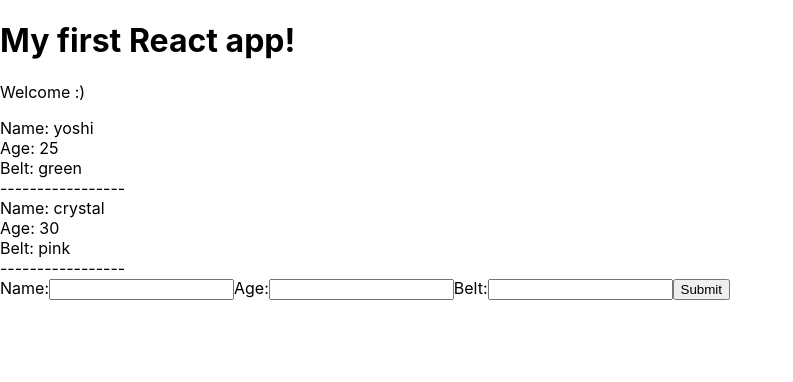
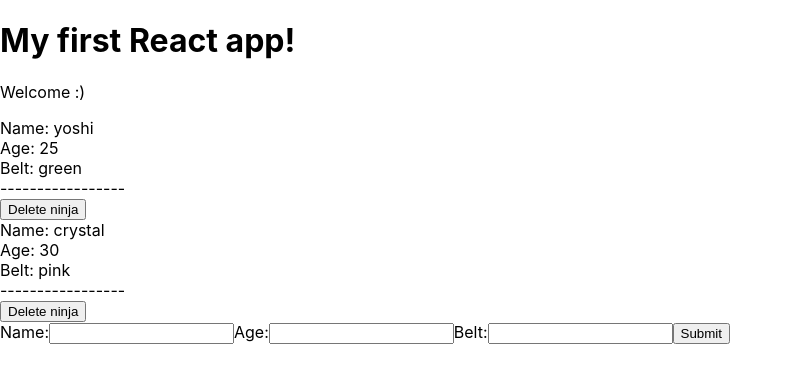
Before and after one commit to MarcinPietkiewicz/myapp, a React (Create React App) app: page / in a window 1280 px wide. Shown: the top 382 px of the page, without its empty margins (0-793 px from the left). Built offline with nearby package versions, Linux system fonts and the light colour scheme.

Commit message:
Added delete button

```diff
--- a/src/AddNinja.js
+++ b/src/AddNinja.js
@@ -9,7 +9,7 @@ class AddNinja extends Component {
 
     handleChange = (e) => {
         this.setState({
-            [e.target.id]: e.target.value
+            [e.target.id]: e.target.value,
         })
     }
 
--- a/src/App.js
+++ b/src/App.js
@@ -11,18 +11,27 @@ class App extends Component {
     ]
   }
 
-  addNinja = (newNinja) => {
-    console.log(newNinja)
-
+  addNinja = (ninja) => {
+    ninja.id = Math.random();
+    let ninjas = [...this.state.ninjas, ninja];
+    this.setState({ ninjas: ninjas })
+    console.log(ninja)
   }
 
+  deleteNinja = (id) => {
+    console.log(id)
+    let ninjas = this.state.ninjas.filter(ninja => {
+      return ninja.id !== id
+    })
+    this.setState({ ninjas: ninjas })
+  }
 
   render() {
     return (
       <div className="App" >
         <h1> My first React app!</h1>
         <p>Welcome :)</p>
-        <Ninjas ninjas={this.state.ninjas} />
+        <Ninjas deleteNinja={this.deleteNinja} ninjas={this.state.ninjas} />
         <AddNinja addNinja={this.addNinja} />
       </div>)
   }
--- a/src/Ninjas.js
+++ b/src/Ninjas.js
@@ -1,35 +1,23 @@
 import React from 'react';
 
-const Ninjas = ({ ninjas }) => {
+const Ninjas = ({ ninjas, deleteNinja }) => {
 
-    // const ninjaList = ninjas.map(ninja => {
-    //     if (ninja.age > 20) {
-    //         return <div className="ninja" key={ninja.id}>
-    //             <div>Name: {ninja.name}</div>
-    //             <div>Age: {ninja.age}</div>
-    //             <div>Belt: {ninja.belt}</div>
-    //             <div>-----------------</div>
-    //         </div >
-    //     } else { return null }
+    const ninjaList = ninjas.map(ninja => {
+        if (ninja.age > 20) {
+            return <div className="ninja" key={ninja.id}>
+                <div>Name: {ninja.name}</div>
+                <div>Age: {ninja.age}</div>
+                <div>Belt: {ninja.belt}</div>
+                <div>-----------------</div>
+                <button onClick={() => { deleteNinja(ninja.id) }}>Delete ninja</button>
+            </div >
+        } else { return null }
 
-    // })
+    })
 
     return (
         <div className="ninja-list" >
-            {
-                ninjas.map(ninja => {
-                    return ninja.age > 20 ? (
-                        <div className="ninja" key={ninja.id}>
-                            <div>Name: {ninja.name}</div>
-                            <div>Age: {ninja.age}</div>
-                            <div>Belt: {ninja.belt}</div>
-                            <div>-----------------</div>
-                        </div >
-                    ) : null
-                })
-
-
-            }
+            {ninjaList}
         </div>
     )
 }
```
